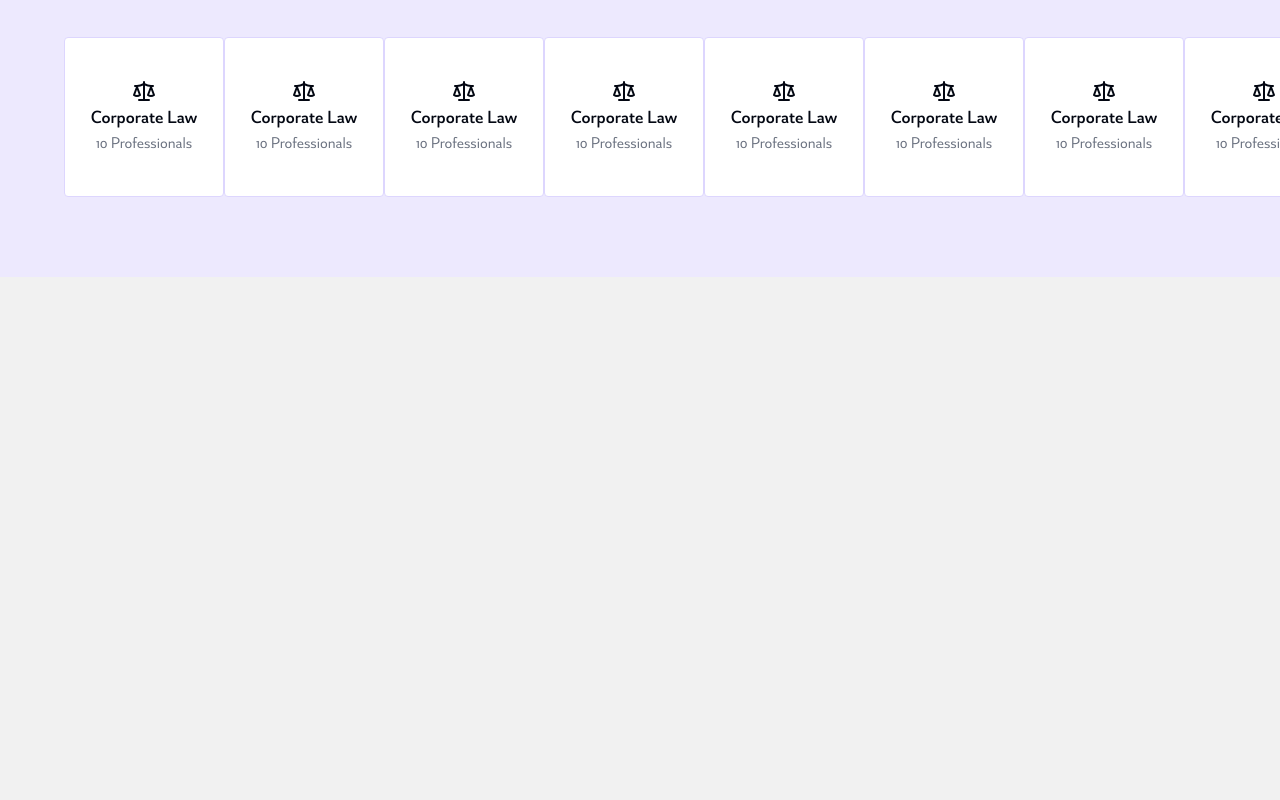
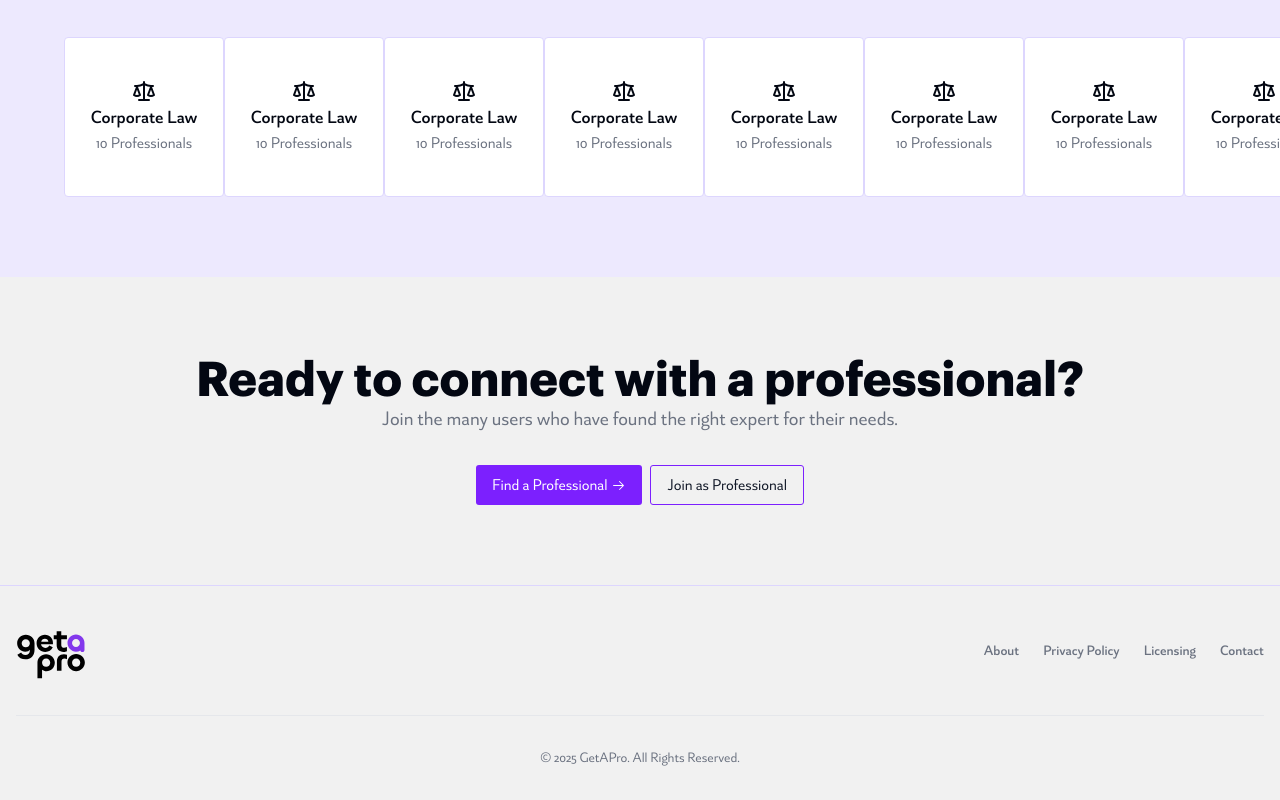
Before and after one commit to Raj-divine/getapro, a Next.js app: page / in a window 1280 px wide. Shown: the part 1654-2454 px from the top of the page. Before the commit the page ends 1931 px from the top, so only its background shows below. Built offline with nearby package versions, Linux system fonts and the light colour scheme.

Commit message:
added cta section and footer

```diff
--- a/app/layout.tsx
+++ b/app/layout.tsx
@@ -1,6 +1,7 @@
 import { Toaster } from 'sonner';
 import './globals.css';
 import Navbar from '@/components/layout/Navbar';
+import Footer from '@/components/layout/Footer';
 
 const defaultUrl = process.env.VERCEL_URL
   ? `https://${process.env.VERCEL_URL}`
@@ -22,6 +23,7 @@ export default function RootLayout({
       <body className='font-default'>
         <Navbar />
         {children}
+        <Footer />
         <Toaster richColors />
       </body>
     </html>
--- a/app/page.tsx
+++ b/app/page.tsx
@@ -1,3 +1,4 @@
+import CallToActionSection from "@/components/HomePage/CallToAction";
 import CategorySection from "@/components/HomePage/CategorySection";
 import HeroSection from "@/components/HomePage/HeroSection";
 import LegalCategorySection from "@/components/HomePage/LegalCategorySection";
@@ -11,6 +12,7 @@ export default function Home() {
         <LegalCategorySection />
         <PlatformWorkingSection />
         <CategorySection />
+        <CallToActionSection />
       </main>
     </>
   );
--- /dev/null
+++ b/components/HomePage/CallToAction.tsx
@@ -0,0 +1,20 @@
+import { ArrowRightIcon } from "@radix-ui/react-icons";
+import { Button } from "../ui/button";
+
+export default function CallToActionSection() {
+
+    return <section className="px-16 py-20 flex flex-col justify-center items-center">
+        <h2 className="font-heading text-5xl font-bold">Ready to connect with a professional?</h2>
+        <p className="text-xl text-gray-500">Join the many users who have found the right expert for their needs.</p>
+        <div>
+            <div className='flex mt-8'>
+                <Button variant='primary' className='max-sm:mr-3 max-sm:h-9 sm:mr-2'>
+                    Find a Professional <ArrowRightIcon className='ml-1 ' />
+                </Button>
+                <Button variant='secondary' className='max-sm:h-9'>
+                    Join as Professional
+                </Button>
+            </div>
+        </div>
+    </section>;
+}
--- a/components/HomePage/HeroSection.tsx
+++ b/components/HomePage/HeroSection.tsx
@@ -19,7 +19,7 @@ export default function HeroSection() {
         </div>
         <div className='flex mt-8'>
           <Button variant='primary' className='max-sm:mr-3 max-sm:h-9 sm:mr-2'>
-            Find a Professional <ArrowRightIcon className='ml-1 ' />{' '}
+            Find a Professional <ArrowRightIcon className='ml-1 ' />
           </Button>
           <Button variant='secondary' className='max-sm:h-9'>
             Join as Professional
--- /dev/null
+++ b/components/layout/Footer.tsx
@@ -0,0 +1,32 @@
+import Image from "next/image";
+import Link from "next/link";
+
+export default function Footer() {
+    return (
+        <footer className="border-t border-violet-200">
+            <div className="w-full max-w-screen-xl mx-auto p-4 md:py-8">
+                <div className="sm:flex sm:items-center sm:justify-between">
+                    <Link href="/" className="flex items-center mb-4 sm:mb-0 space-x-3 rtl:space-x-reverse relative">
+                        <Image src="/assets/svgs/logo.svg" width={70} alt='Logo' height={64} />
+                    </Link>
+                    <ul className="flex flex-wrap items-center mb-6 text-sm font-medium text-gray-500 sm:mb-0 dark:text-gray-400">
+                        <li>
+                            <a href="#" className="hover:underline me-4 md:me-6">About</a>
+                        </li>
+                        <li>
+                            <a href="#" className="hover:underline me-4 md:me-6">Privacy Policy</a>
+                        </li>
+                        <li>
+                            <a href="#" className="hover:underline me-4 md:me-6">Licensing</a>
+                        </li>
+                        <li>
+                            <a href="#" className="hover:underline">Contact</a>
+                        </li>
+                    </ul>
+                </div>
+                <hr className="my-6 border-gray-200 sm:mx-auto dark:border-gray-700 lg:my-8" />
+                <span className="block text-sm text-gray-500 sm:text-center dark:text-gray-400">© 2025 <Link href="/" className="hover:underline">GetAPro</Link>. All Rights Reserved.</span>
+            </div>
+        </footer>
+    );
+};
```
Also changed, not shown: public/assets/imgs/logo.webp (deleted).
